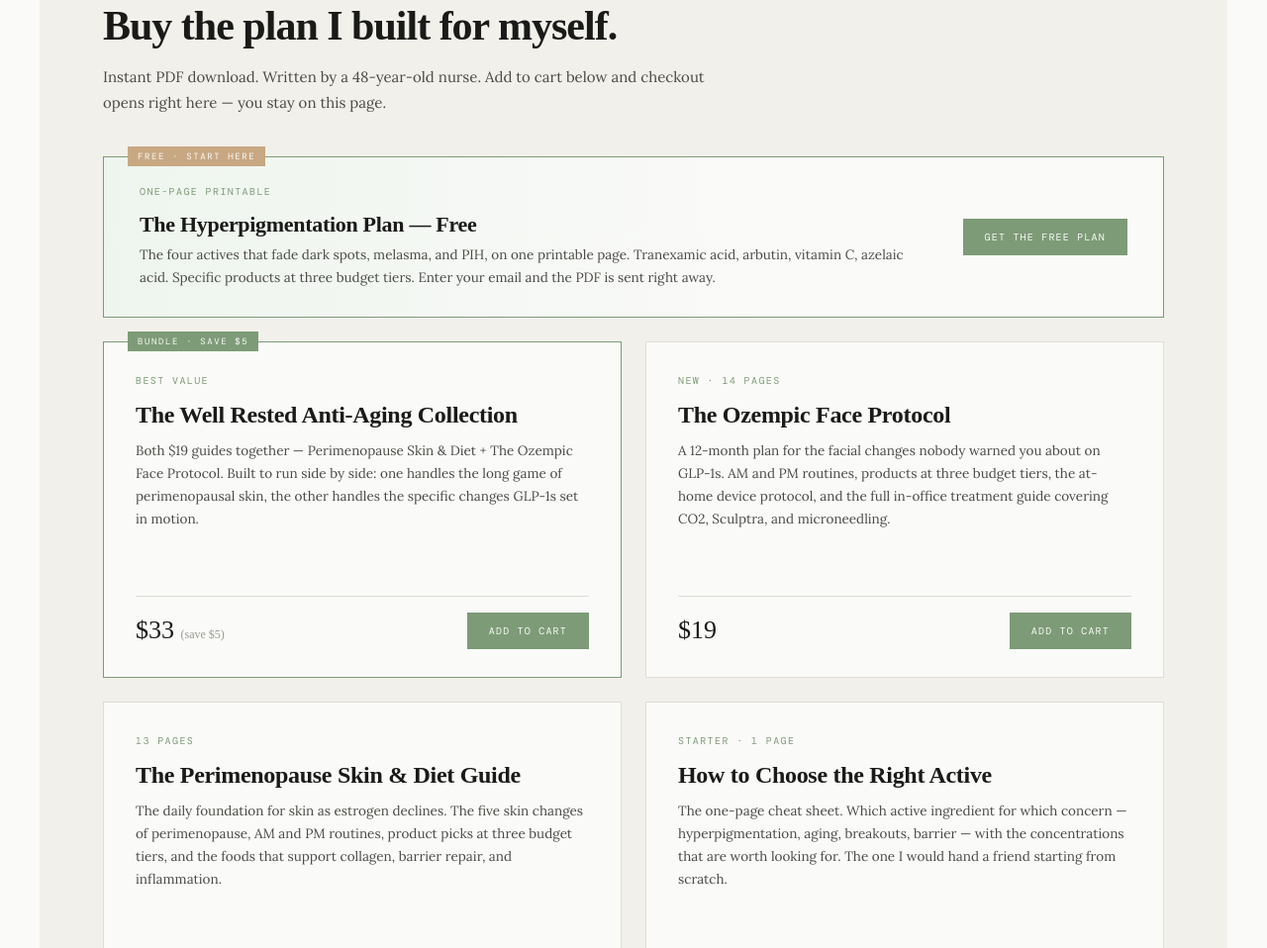
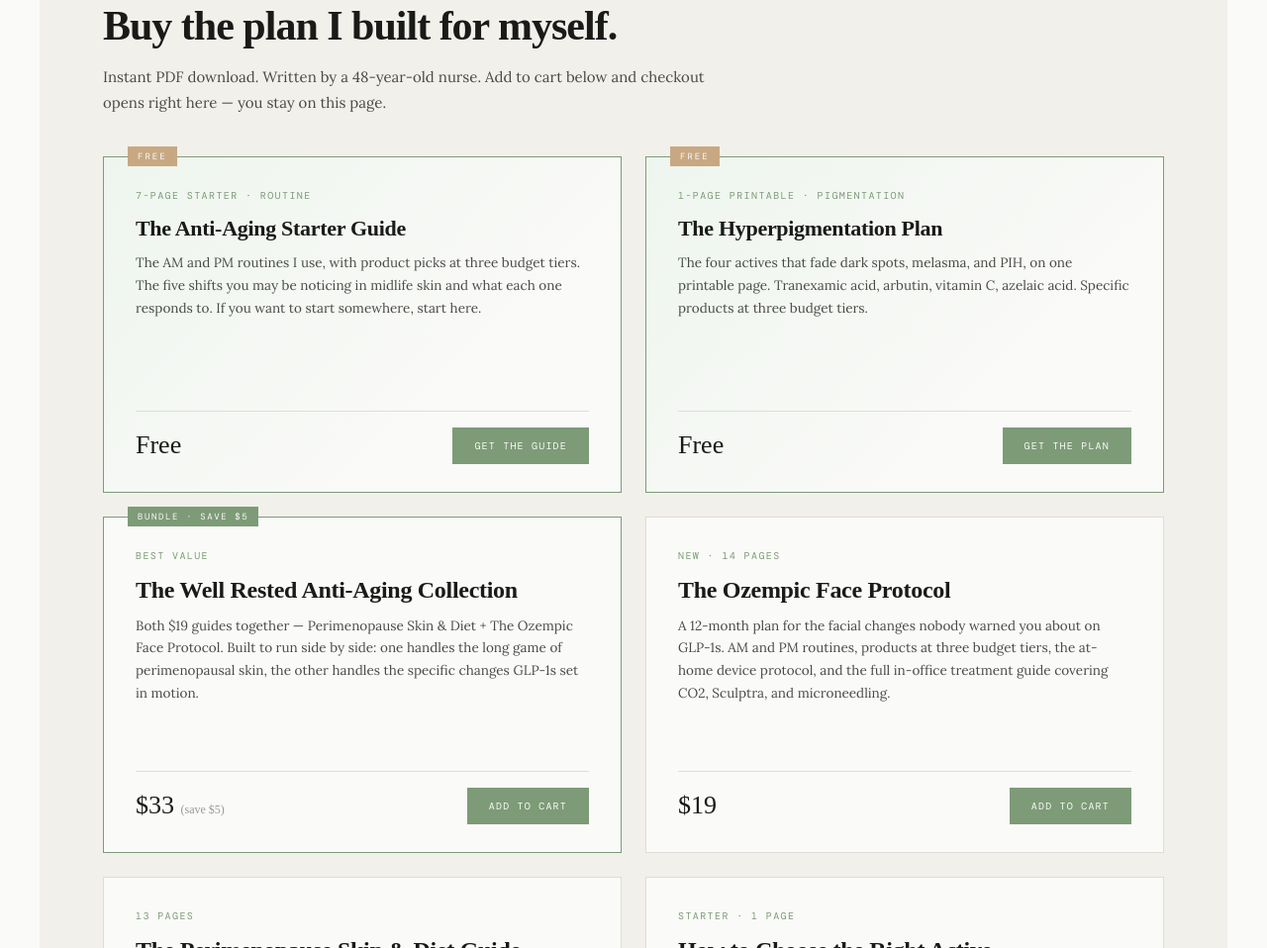
Before and after one commit to kggmoran-wellrested/Well-Rested-Skincare, a plain HTML site: page shop.html in a window 1280 px wide. Shown: the part 1173-2131 px from the top of the page at 99% size. Drawn offline with nearby package versions, Linux system fonts and the light colour scheme; a web font is replaced by a local one.

Commit message:
both free guides side by side at the top

```diff
--- a/shop.html
+++ b/shop.html
@@ -75,14 +75,11 @@
     .guide-card { background: var(--white); border: 1px solid var(--border); padding: 32px 32px 28px; display: flex; flex-direction: column; min-height: 340px; }
     .guide-card.featured { border-color: var(--teal); position: relative; }
     .guide-card.featured::before { content: 'BUNDLE · SAVE $5'; position: absolute; top: -11px; left: 24px; background: var(--teal); color: var(--white); font-family: 'DM Mono', monospace; font-size: 9px; letter-spacing: 0.18em; padding: 4px 10px; }
-    .guide-card.free { grid-column: 1 / -1; background: linear-gradient(90deg, #EEF5EE 0%, var(--white) 60%); border-color: var(--teal); position: relative; min-height: auto; padding: 28px 36px; flex-direction: row; align-items: center; gap: 32px; }
-    .guide-card.free::before { content: 'FREE · START HERE'; position: absolute; top: -11px; left: 24px; background: var(--accent); color: var(--white); font-family: 'DM Mono', monospace; font-size: 9px; letter-spacing: 0.18em; padding: 4px 10px; }
-    .guide-card.free .free-body { flex: 1; }
-    .guide-card.free .guide-name { font-size: 22px; margin-bottom: 6px; }
-    .guide-card.free .guide-desc { font-size: 13.5px; margin-bottom: 0; }
-    .guide-card.free .free-cta { flex-shrink: 0; }
+    .guide-card.free { background: linear-gradient(135deg, #EEF5EE 0%, var(--white) 70%); border-color: var(--teal); position: relative; }
+    .guide-card.free::before { content: 'FREE'; position: absolute; top: -11px; left: 24px; background: var(--accent); color: var(--white); font-family: 'DM Mono', monospace; font-size: 9px; letter-spacing: 0.22em; padding: 4px 10px; }
+    .guide-card.free .guide-name { font-size: 22px; }
     @media (max-width: 768px) {
-      .guide-card.free { flex-direction: column; align-items: flex-start; padding: 32px 24px; gap: 20px; }
+      .guide-card.free { padding: 32px 24px; }
     }
     .guide-tag { font-family: 'DM Mono', monospace; font-size: 10px; letter-spacing: 0.14em; text-transform: uppercase; color: var(--teal); margin-bottom: 14px; }
     .guide-name { font-family: 'Cormorant Garant', serif; font-size: 24px; letter-spacing: -0.3px; line-height: 1.2; margin-bottom: 10px; color: var(--ink); }
@@ -201,15 +198,25 @@
 
     <div class="guides-grid">
 
-      <!-- FREE LEAD MAGNET -->
+      <!-- FREE LEAD MAGNET 1 -->
       <div class="guide-card free">
-        <div class="free-body">
-          <div class="guide-tag">One-page printable</div>
-          <h3 class="guide-name">The Hyperpigmentation Plan — Free</h3>
-          <p class="guide-desc">The four actives that fade dark spots, melasma, and PIH, on one printable page. Tranexamic acid, arbutin, vitamin C, azelaic acid. Specific products at three budget tiers. Enter your email and the PDF is sent right away.</p>
+        <div class="guide-tag">7-page starter · routine</div>
+        <h3 class="guide-name">The Anti-Aging Starter Guide</h3>
+        <p class="guide-desc">The AM and PM routines I use, with product picks at three budget tiers. The five shifts you may be noticing in midlife skin and what each one responds to. If you want to start somewhere, start here.</p>
+        <div class="guide-price-row">
+          <div class="guide-price">Free</div>
+          <a class="payhip-buy-button" data-theme="green" data-product="jm7Cc" href="https://payhip.com/b/jm7Cc">Get the guide</a>
         </div>
-        <div class="free-cta">
-          <a class="payhip-buy-button" data-theme="green" data-product="Mb2QB" href="https://payhip.com/b/Mb2QB">Get the free plan</a>
+      </div>
+
+      <!-- FREE LEAD MAGNET 2 -->
+      <div class="guide-card free">
+        <div class="guide-tag">1-page printable · pigmentation</div>
+        <h3 class="guide-name">The Hyperpigmentation Plan</h3>
+        <p class="guide-desc">The four actives that fade dark spots, melasma, and PIH, on one printable page. Tranexamic acid, arbutin, vitamin C, azelaic acid. Specific products at three budget tiers.</p>
+        <div class="guide-price-row">
+          <div class="guide-price">Free</div>
+          <a class="payhip-buy-button" data-theme="green" data-product="Mb2QB" href="https://payhip.com/b/Mb2QB">Get the plan</a>
         </div>
       </div>
 
```
